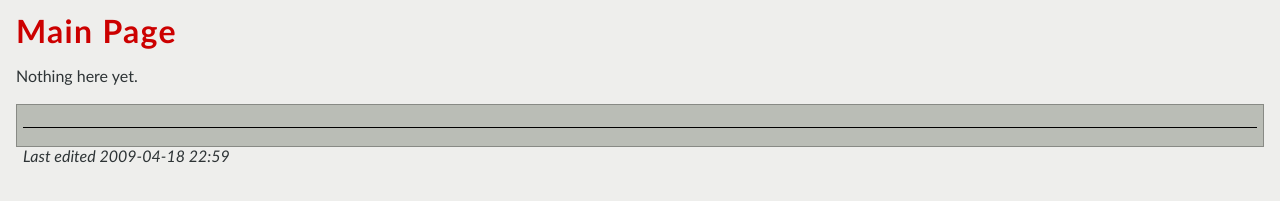
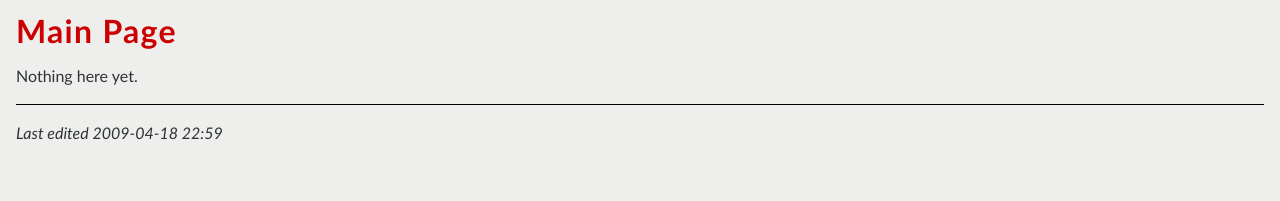
Before and after one commit to krig/krig.github.io, a plain HTML site: page index.html in a window 1280 px wide. Shown: the part 67-268 px from the top of the page. Drawn offline with Linux system fonts and the light colour scheme.

Commit message:
updated website

```diff
--- a/local.css
+++ b/local.css
@@ -50,12 +50,12 @@ h1, h2, h3, h4, h5, h6 {
  * -----------------------------------------------------------------------------
  */
 
-.header, #footer, .changeheader {
+.header, .changeheader {
         color: #2e3436 !important;
         background-color: #babdb6;
 }
 
-.header, #footer {
+.header {
         height: 1.8em;
         padding: 6px 6px;
         border: 1px solid #888a85;
@@ -80,13 +80,6 @@ span.header {
         background-repeat: no-repeat;
         background-position: 99%;
 }
-
-#footer { /* Optional footer logo (right aligned). */
-        background-image: url(/* ENTER FOOTER LOGO PATH */);
-        background-repeat: no-repeat;
-        background-position: 99%;
-}
-
 
 /*
  * -----------------------------------------------------------------------------
```
